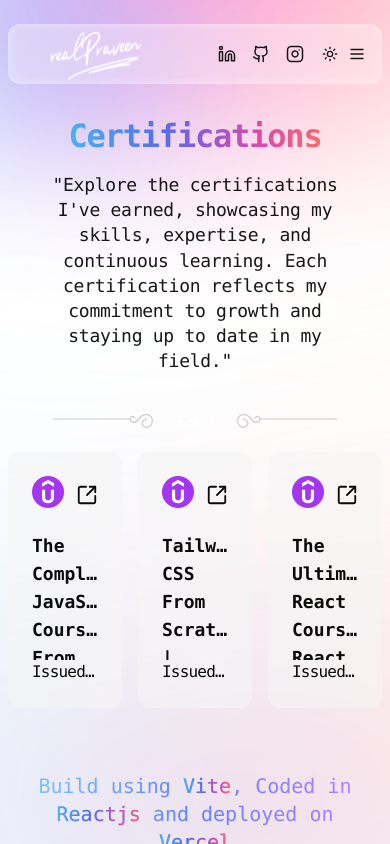
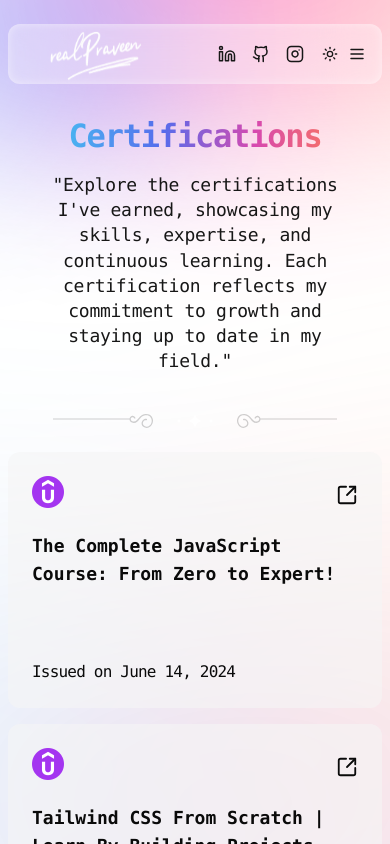
Before and after one commit to praveen-raj-r/praveen-raj-web-app, a React (Vite) app: page /certifications in a window 390 px wide. Built offline with nearby package versions, Linux system fonts and the light colour scheme; a web font is replaced by a local one.

Commit message:
responsve

```diff
--- a/src/pages/certifications.tsx
+++ b/src/pages/certifications.tsx
@@ -21,7 +21,7 @@ const Certifications = () => {
         commitment to growth and staying up to date in my field.&quot;
       </AllPageDescription>
 
-      <div className="grid grid-cols-3 gap-4">
+      <div className="grid sm:grid-cols-3 gap-4">
         {certificates.map((certificate) => (
           <CertificateCard certificate={certificate} key={certificate.id} />
         ))}
```
